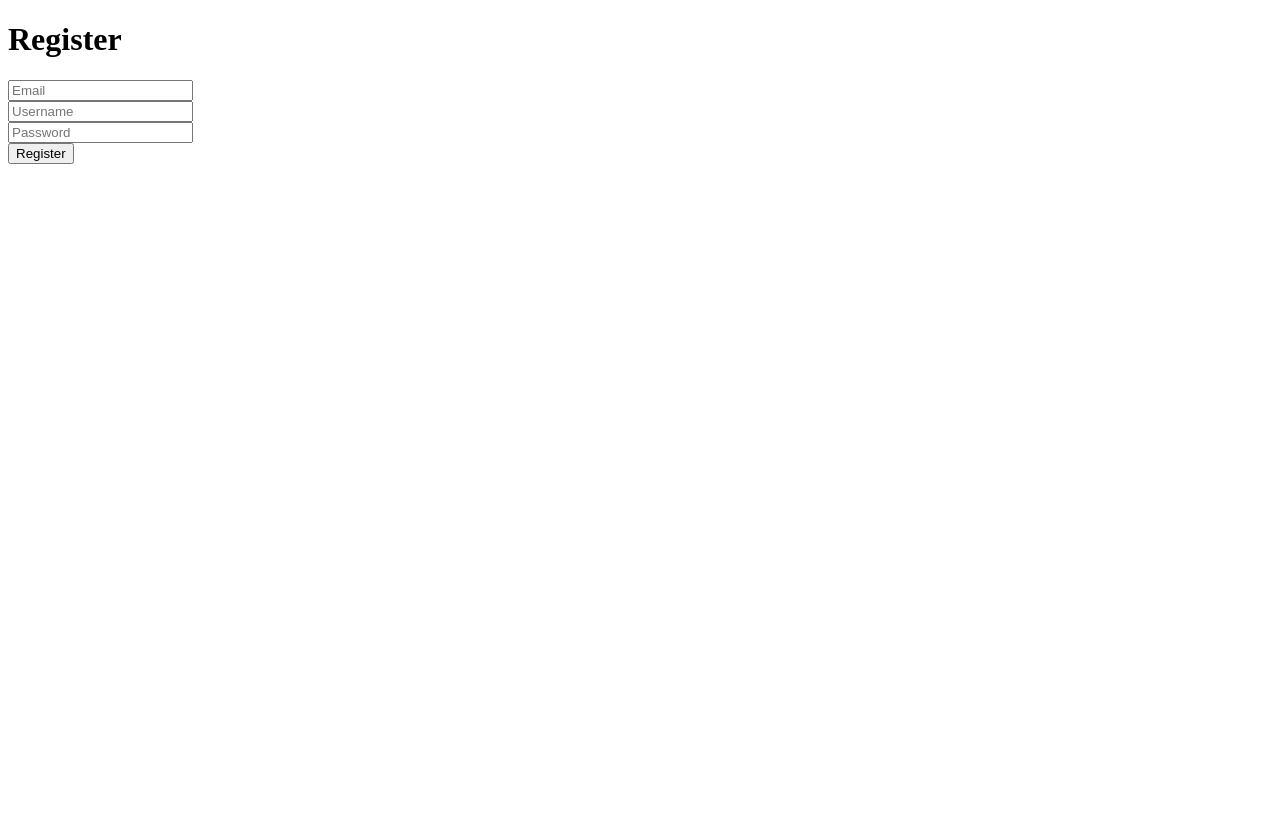
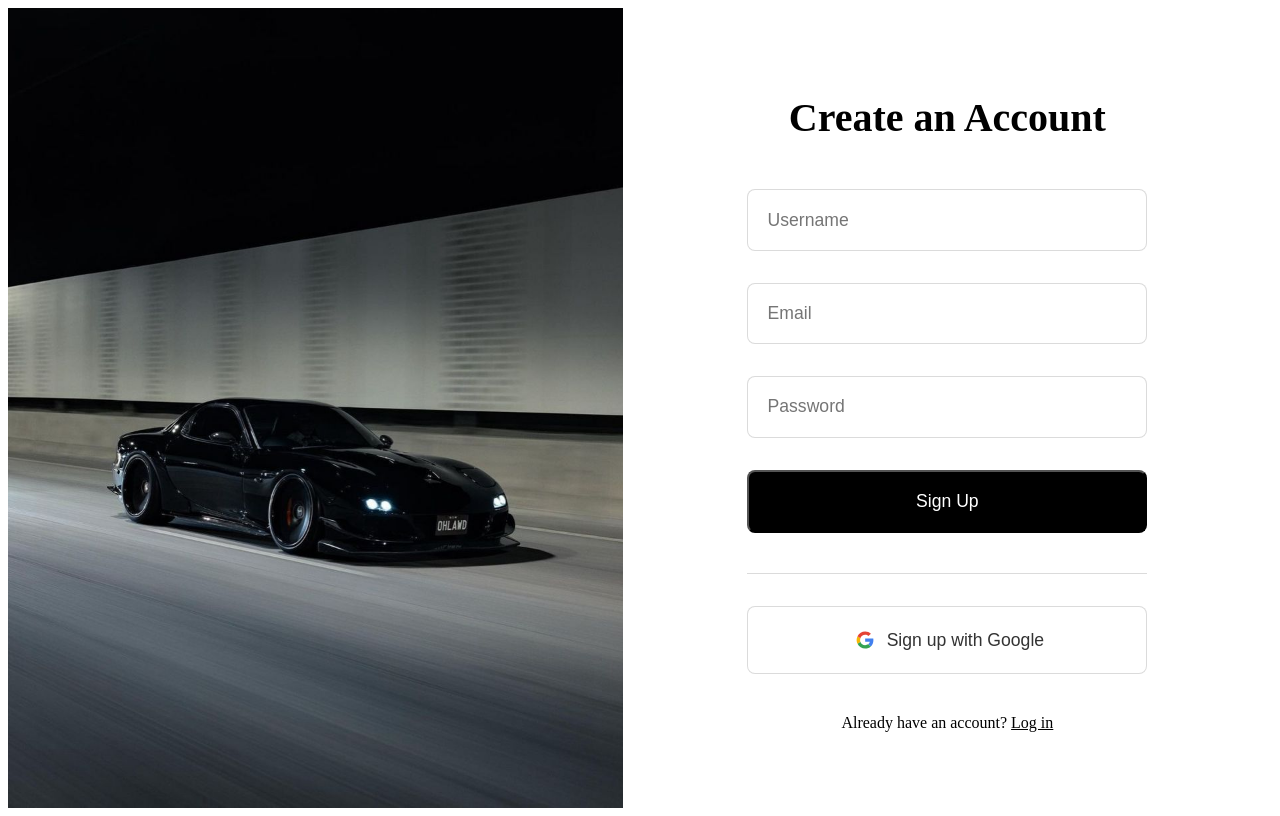
Before and after one commit to rohankaliacodes/Automod_4450, a React (Create React App) app in the folder my-app/src/client/: page /register in a window 1280 px wide. Built offline with nearby package versions, Linux system fonts and the light colour scheme.

Commit message:
registerUI

```diff
--- a/my-app/src/client/src/pages/Login.js
+++ b/my-app/src/client/src/pages/Login.js
@@ -1,6 +1,6 @@
 import React, { useState } from "react";
 import { useNavigate } from "react-router-dom";
-import "../styles/LoginPage.css";
+import "../styles/userLogin.css";
 import loginImage from "../assets/login.jpg";
 import googleLogo from "../assets/google-logo.svg";
 
--- a/my-app/src/client/src/pages/Register.js
+++ b/my-app/src/client/src/pages/Register.js
@@ -1,8 +1,10 @@
 import React, { useState } from "react";
 import { useNavigate } from "react-router-dom";
+import "../styles/userLogin.css"; // Reuse the same CSS
+import loginImage from "../assets/registerImage.jpg";
+import googleLogo from "../assets/google-logo.svg";
 
-
-function App(){
+function RegisterPage() {
   const [email, setEmail] = useState("");
   const [password, setPassword] = useState("");
   const [username, setUsername] = useState("");
@@ -10,48 +12,75 @@ function App(){
 
   const navigate = useNavigate();
 
-
-    async function registerUser(event){
+  async function registerUser(event) {
     event.preventDefault();
-        try{
+    try {
       const response = await fetch("http://localhost:3001/api/register", {
         method: "POST",
-                headers: {"Content-Type": "application/json"},
-                body: JSON.stringify({email, password, username})
+        headers: { "Content-Type": "application/json" },
+        body: JSON.stringify({ email, password, username })
       });
       const data = await response.json();
-            if(data.status === "ok"){
+      if (data.status === "ok") {
         alert("User registered");
         navigate("/login");
-            }
-            else{
+      } else {
         console.log(data.message);
         setError(data.message);
       }
-        }
-        catch(err){
+    } catch (err) {
       console.log(err);
       setError("Internal Server Error");
     }
   }
 
   return (
-        <div>
-            <h1>Register</h1>
-            <form onSubmit={registerUser}>
-                <input type='email' placeholder='Email' value={email} onChange={(e) => setEmail(e.target.value)} />
-                <br />
-                <input type='text' placeholder='Username' value={username} onChange={(e) => setUsername(e.target.value)} />
-                <br />
-                <input type='password' placeholder='Password' value={password} onChange={(e) => setPassword(e.target.value)} />
-                <br />
-                <button type='submit'>Register</button>
-                <br />
+    <div className="login-page">
+      <div className="image-container">
+        <img src={loginImage} alt="Background" className="background-image" />
+      </div>
+      <div className="login-form">
+        <h1 className="welcome-back">Create an Account</h1>
+        <form onSubmit={registerUser} className="login-form-container">
+          <input
+            type="text"
+            placeholder="Username"
+            value={username}
+            onChange={(e) => setUsername(e.target.value)}
+            className="input-field"
+          />
+          <input
+            type="email"
+            placeholder="Email"
+            value={email}
+            onChange={(e) => setEmail(e.target.value)}
+            className="input-field"
+          />
+          <input
+            type="password"
+            placeholder="Password"
+            value={password}
+            onChange={(e) => setPassword(e.target.value)}
+            className="input-field"
+          />
+          <button type="submit" className="sign-in-button">
+            Sign Up
+          </button>
+          <div className="separator">   </div>
+          <button className="google-button">
+            <img src={googleLogo} alt="Google Logo" />
+            Sign up with Google
+          </button>
+          <div className="signup-link">
+            <p>
+              Already have an account? <a href="/login">Log in</a>
+            </p>
+          </div>
+          {error && <p className="error-message">{error}</p>}
         </form>
-            <p>{error}</p>
-            <br />
       </div>
-    )
+    </div>
+  );
 }
 
-export default App;
+export default RegisterPage;
```
Also changed, not shown: my-app/src/client/src/assets/registerImage.jpg (added), my-app/src/client/src/styles/userLogin.css (renamed from my-app/src/client/src/styles/LoginPage.css). Lines whose indentation alone changed are shown as unchanged.
